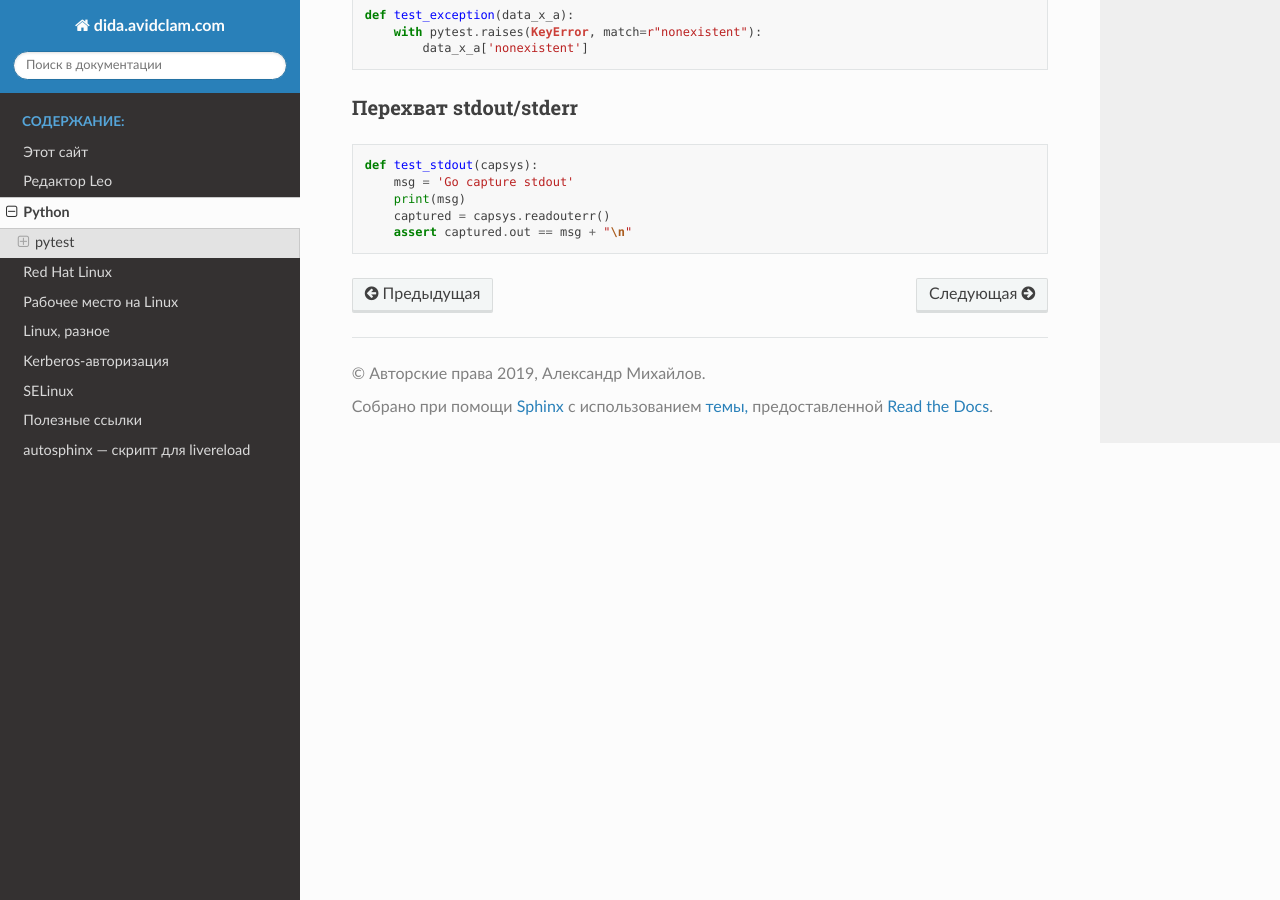
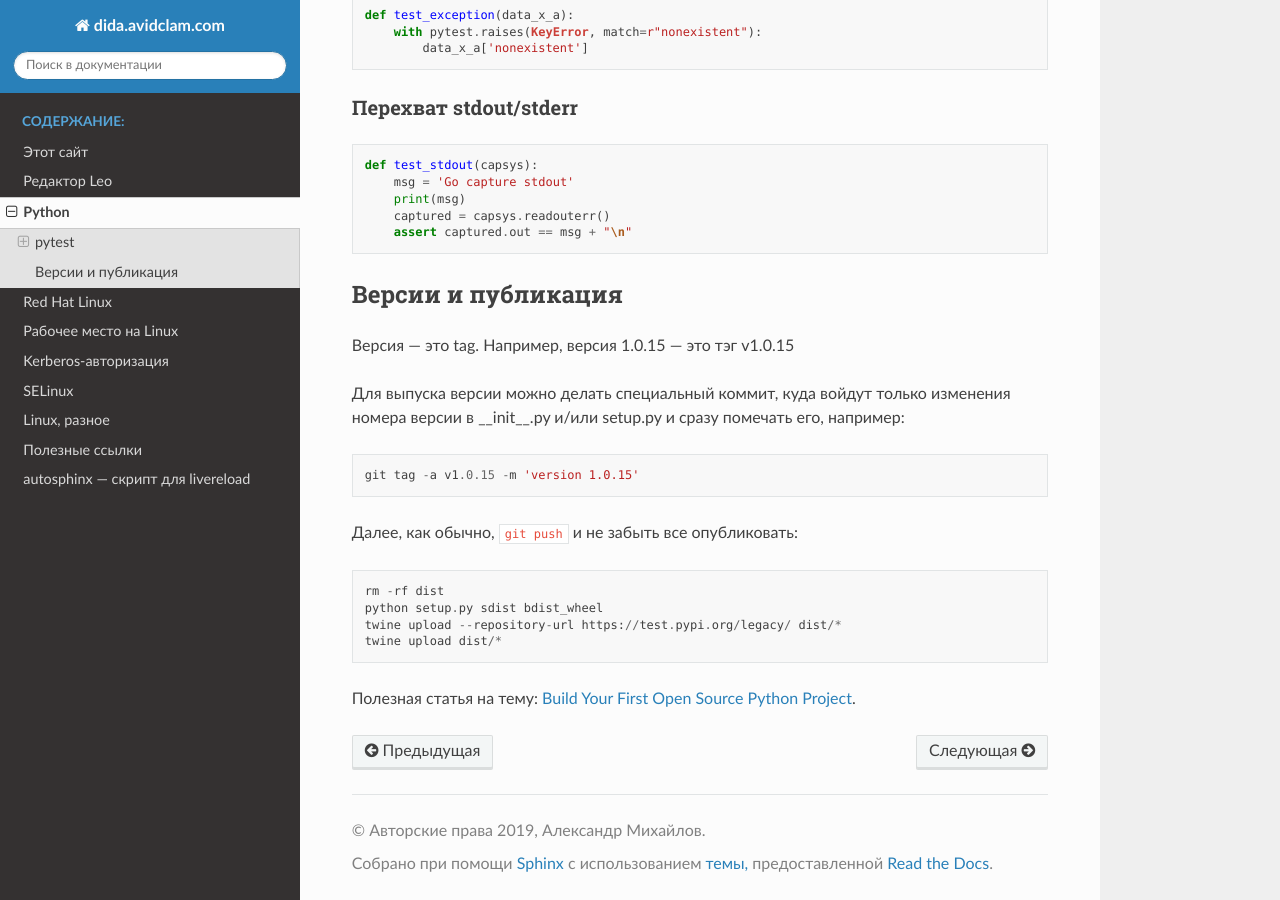
Before and after one commit to avidclam/dida, a Sphinx documentation site: the page built from docs/python.rst, in a window 1280 px wide and 900 px high, scrolled down 979 px. Built offline with Sphinx 7.4.7 and the Read the Docs theme 2.0.0, drawn with Linux system fonts in a browser that asks for light colours.

Commit message:
tag and twine

```diff
--- a/docs/index.rst
+++ b/docs/index.rst
@@ -23,9 +23,9 @@
    python
    redhat
    desktop
-   linux
    kerberos
    selinux
+   linux
    useful-url
    autosphinx
 
--- a/docs/python.rst
+++ b/docs/python.rst
@@ -69,3 +69,22 @@ Fixtures
         print(msg)
         captured = capsys.readouterr()
         assert captured.out == msg + "\n"
+
+Версии и публикация
+++++++++++++++++++++++++++++++++++++
+
+Версия --- это tag. Например, версия 1.0.15 --- это тэг v1.0.15
+
+Для выпуска версии можно делать специальный коммит, куда войдут только изменения номера версии в __init__.py и/или setup.py и сразу помечать его, например::
+
+    git tag -a v1.0.15 -m 'version 1.0.15'
+
+Далее, как обычно, ``git push`` и не забыть все опубликовать::
+
+    rm -rf dist
+    python setup.py sdist bdist_wheel
+    twine upload --repository-url https://test.pypi.org/legacy/ dist/*
+    twine upload dist/*
+
+
+Полезная статья на тему: `Build Your First Open Source Python Project <https://towardsdatascience.com/build-your-first-open-source-python-project-53471c9942a7>`_.
```
Also changed, not shown: 1 other file.
